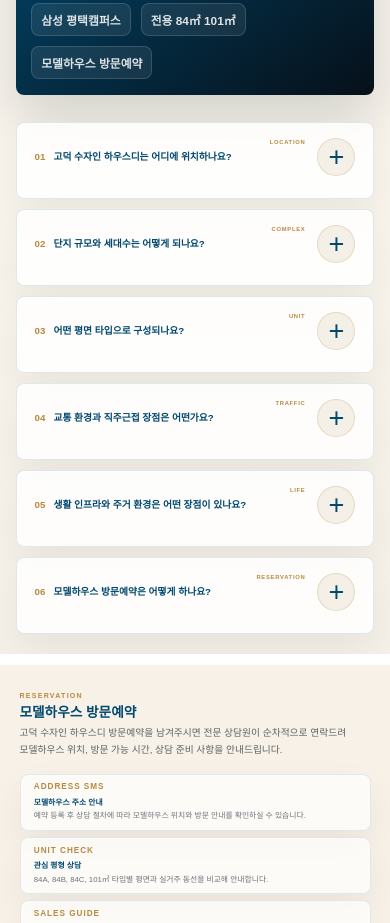
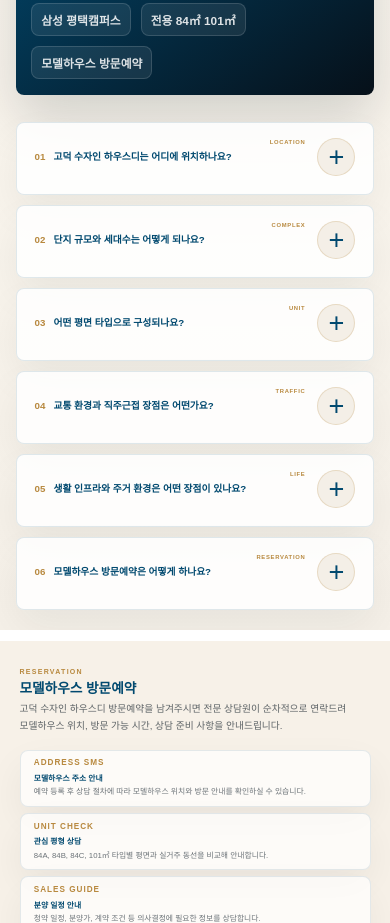
Before and after one commit to parkjihun22/Godeok-Sujain-Landscape-House-2nd, a React (Create React App) app: page / in a window 390 px wide. Shown: the part 4400-5323 px from the top of the page. Built offline with nearby package versions, Linux system fonts and the light colour scheme; a web font is replaced by a local one.

Commit message:
feat : 수정

```diff
--- a/src/components/FAQSection/FAQSection.module.scss
+++ b/src/components/FAQSection/FAQSection.module.scss
@@ -497,10 +497,10 @@
 
   .questionButton {
     /* 모바일 질문 버튼 높이: 손가락 터치 영역을 충분히 확보합니다. */
-    min-height: 40px;
+    min-height: 30px;
 
     /* 모바일 질문 버튼 여백: 긴 질문이 아이콘과 겹치지 않게 합니다. */
-    padding: 15px 18px 22px;
+    padding: 15px 18px 18px;
   }
 
   .questionText {
```
